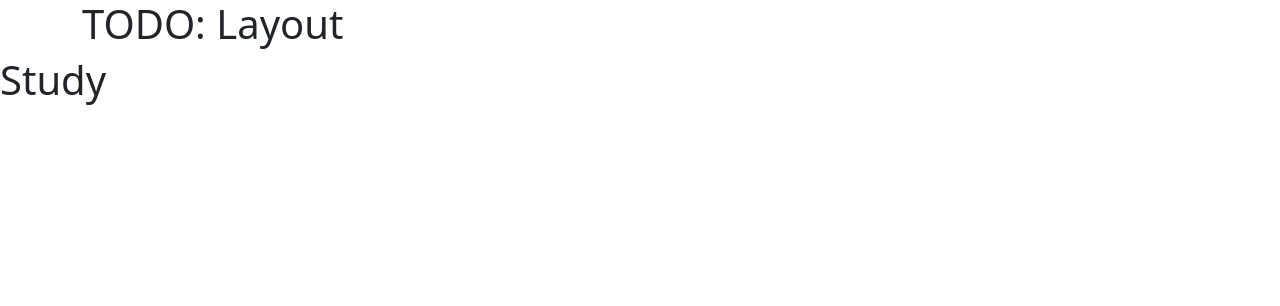
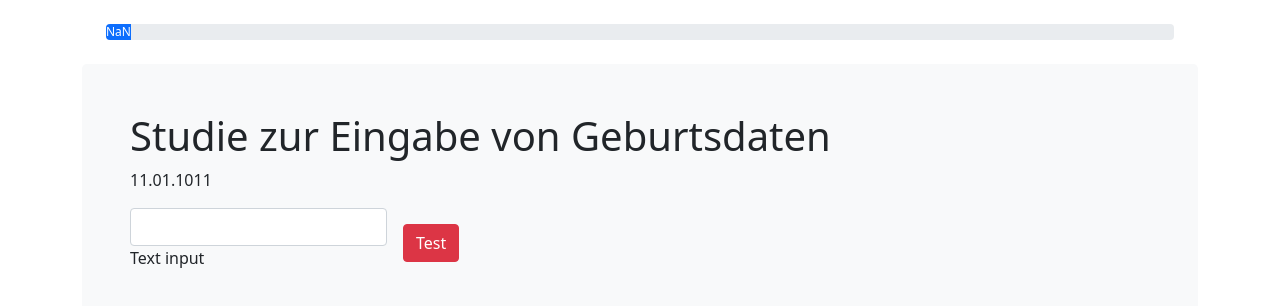
Before and after one commit to schubertn/Birthdate-Study, a React (Vite) app: page /study in a window 1280 px wide. Shown: the top 306 px of the page. Built offline with nearby package versions, Linux system fonts and the light colour scheme.

Commit message:
:construction: Working on study logic

```diff
--- a/src/routes/Instructions.jsx
+++ b/src/routes/Instructions.jsx
@@ -19,6 +19,9 @@ const Instructions = () => {
         <Link to="/Study" className="btn btn-primary" role="button">
           Beginnen
         </Link>
+        <Link to="/" className="btn btn-primary" role="button">
+          Zurück
+        </Link>
       </div>
     </div>
   );
--- a/src/routes/Layout.jsx
+++ b/src/routes/Layout.jsx
@@ -3,9 +3,6 @@ import { Outlet } from "react-router-dom";
 export default function Layout() {
   return (
     <>
-      <div className="container">
-        <h1>TODO: Layout</h1>
-      </div>
       <Outlet />
     </>
   );
--- a/src/routes/Study.jsx
+++ b/src/routes/Study.jsx
@@ -1,5 +1,57 @@
-const Study = () => {
-  return <h1>Study</h1>;
-};
+let btnType;
+let randomDate;
+let barpercentage;
 
-export default Study;
+function setTestValues() {
+  var btnTypes = [
+    "btn btn-primary",
+    "btn btn-secondary",
+    "btn btn-success",
+    "btn btn-danger",
+  ];
+  btnType = btnTypes[Math.floor(Math.random() * btnTypes.length)];
+  var dates = ["11.01.1011", "22.02.2022", "33.03.3033"];
+  randomDate = dates[Math.floor(Math.random() * dates.length)];
+
+  barpercentage = barpercentage + 10;
+}
+
+export default function Study() {
+  setTestValues();
+  // TODO: make barpercentage work -> carry variables through submit and reload of the page
+
+  return (
+    <div className="container">
+      <div className="m-4">
+        <div className="progress">
+          <div
+            className="progress-bar"
+            style={{ width: { barpercentage } + "%" }}
+          >
+            {barpercentage}
+          </div>
+        </div>
+      </div>
+      <div className="p-5 my-4 bg-light rounded-3">
+        <h1>Studie zur Eingabe von Geburtsdaten</h1>
+
+        <form>
+          <p>{randomDate}</p>
+          <div className="row align-items-center g-3">
+            <div className="col-auto">
+              <input type="text" id="typeText" className="form-control" />
+              <label className="form-label" htmlFor="typeText">
+                Text input
+              </label>
+            </div>
+            <div className="col-auto">
+              <button type="submit" className={btnType}>
+                Test
+              </button>
+            </div>
+          </div>
+        </form>
+      </div>
+    </div>
+  );
+}
```
